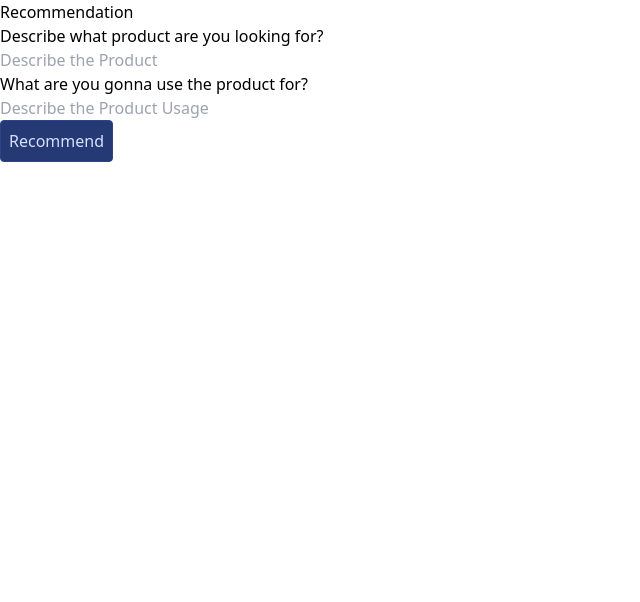
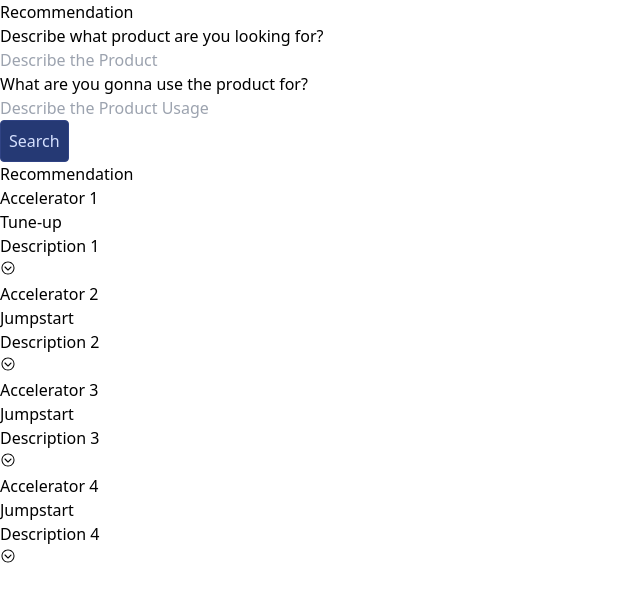
Before and after one commit to GauravKano/Hackathon, a Next.js app: page /recommend in a window 1280 px wide. Shown: the top 602 px of the page, without its empty margins (0-640 px from the left). Built offline with nearby package versions, Linux system fonts and the light colour scheme.

Commit message:
display the list of acclerator

```diff
--- a/package.json
+++ b/package.json
@@ -16,7 +16,8 @@
     "ai": "^3.4.9",
     "next": "14.2.14",
     "react": "^18",
-    "react-dom": "^18"
+    "react-dom": "^18",
+    "react-icons": "^5.3.0"
   },
   "devDependencies": {
     "eslint": "^8",
--- a/src/app/recommend/page.js
+++ b/src/app/recommend/page.js
@@ -3,12 +3,42 @@ import React, { useState } from "react";
 
 import InfoForRecommendation from "@/components/InfoForRecommendation";
 import Chat from "@/components/Chat";
+import DisplayAcceleratorList from "@/components/DisplayAcceleratorList";
 
 function page() {
-  const [recommend_list, setRecommendList] = useState();
+  const [recommend_list, setRecommendList] = useState([
+    {
+      id: 1,
+      name: "Accelerator 1",
+      description: "Description 1",
+      type: "Tune-up",
+    },
+    {
+      id: 2,
+      name: "Accelerator 2",
+      description: "Description 2",
+      type: "Jumpstart",
+    },
+    {
+      id: 3,
+      name: "Accelerator 3",
+      description: "Description 3",
+      type: "Jumpstart",
+    },
+    {
+      id: 4,
+      name: "Accelerator 4",
+      description: "Description 4",
+      type: "Jumpstart",
+    },
+  ]);
 
-  return <InfoForRecommendation />;
-  //   return <Chat />;
+  return (
+    <div className="w-full h-full">
+      <InfoForRecommendation setRecommendList={setRecommendList} />
+      <DisplayAcceleratorList recommend_list={recommend_list} />
+    </div>
+  );
 }
 
 export default page;
--- /dev/null
+++ b/src/components/DisplayAcceleratorList.js
@@ -0,0 +1,32 @@
+import React from "react";
+import { IoIosArrowDropdown } from "react-icons/io";
+
+function DisplayAcceleratorList({ recommend_list }) {
+  return (
+    <div className="w-full px-8 py-4 space-y-4">
+      <div className="border-b-2">
+        <h1 className="text-xl">Recommendation</h1>
+      </div>
+      {recommend_list.map((recommend, i) => (
+        <div key={i} className="border-2 rounded p-4 flex justify-between">
+          <div className="w-11/12">
+            <div className="flex justify-between">
+              <h1>{recommend.name}</h1>
+              <h1>{recommend.type}</h1>
+            </div>
+            <div>{recommend.description}</div>
+          </div>
+          <div className="w-1/12 flex items-center justify-center">
+            <div>
+              <button>
+                <IoIosArrowDropdown />
+              </button>
+            </div>
+          </div>
+        </div>
+      ))}
+    </div>
+  );
+}
+
+export default DisplayAcceleratorList;
--- a/src/components/InfoForRecommendation.js
+++ b/src/components/InfoForRecommendation.js
@@ -1,20 +1,26 @@
-import React from "react";
+"use client";
+import React, { useState } from "react";
 
-function InfoForRecommendation() {
-  const recommend = () => {
+function InfoForRecommendation(setRecommendList) {
+  const [description, setDescription] = useState("");
+  const [usage, setUsage] = useState("");
+
+  const search = () => {
     console.log("Recommendation");
   };
 
   return (
-    <div className="w-full">
-      <div className="m-8 p-5 border-2 space-y-4">
-        <h1>Recommendation</h1>
+    <div className="w-full p-8">
+      <div className="p-5 border-2 space-y-4">
+        <h1 className="text-xl">Recommendation</h1>
         <div className="space-y-2">
           <h4>Describe what product are you looking for?</h4>
           <input
             className="w-full border-2 rounded-lg p-2"
             type="text"
             placeholder="Describe the Product"
+            value={description}
+            onChange={(e) => setDescription(e.target.value)}
           />
         </div>
         <div className="space-y-2">
@@ -23,11 +29,13 @@ function InfoForRecommendation() {
             className="w-full border-2 rounded-lg p-2"
             type="text"
             placeholder="Describe the Product Usage"
+            value={usage}
+            onChange={(e) => setUsage(e.target.value)}
           />
         </div>
         <div className="flex justify-end">
-          <button className="button" onClick={recommend}>
-            Recommend
+          <button className="button" onClick={search}>
+            Search
           </button>
         </div>
       </div>
```
Also changed, not shown: src/app/dashboard/page.js (+9 -2 lines), 1 other file (tests, documents, lock files or other folders).
